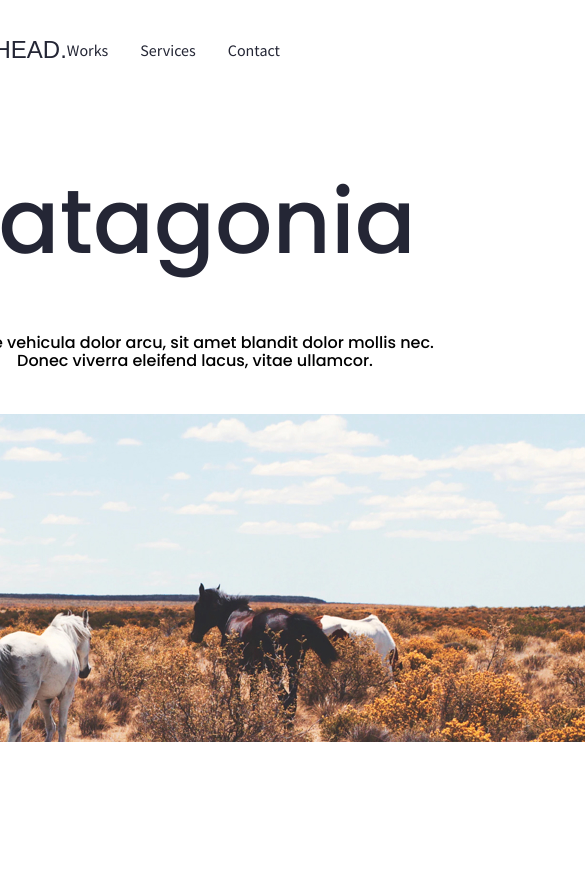
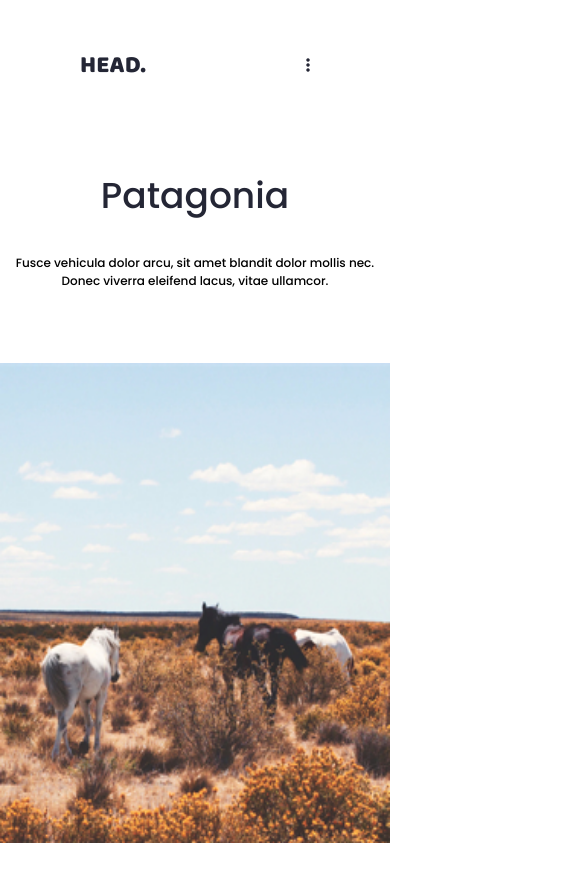
Before and after one commit to AumDigital/responsive-design, a plain HTML site: page index.html in a window 390 px wide. Shown: the top 882 px of the page, 585 px wide, since content can reach past the window. Before the commit the page ends 844 px from the top, so only its background shows below. Drawn offline with nearby package versions, Linux system fonts and the light colour scheme; a web font is replaced by a local one.

Commit message:
media queries

```diff
--- a/index.html
+++ b/index.html
@@ -8,6 +8,8 @@
     <link rel="stylesheet" href="styles/index.css">
     <link rel="preconnect" href="https://fonts.googleapis.com">
     <link rel="preconnect" href="https://fonts.gstatic.com" crossorigin>
+    <script src="https://kit.fontawesome.com/1c05d9abb5.js" crossorigin="anonymous"></script>
+    <link rel="preload" href="Baloo-Regular.woff2" as="font" type="font/woff2" crossorigin>
     <link href="https://fonts.googleapis.com/css2?family=Aldrich&family=Poppins:wght@500&family=Source+Sans+Pro&display=swap" rel="stylesheet">
     <title>Responsive-Design</title>
 </head>
@@ -20,6 +22,7 @@
                 <li class="nav-item"> <a href="###"> Works </a></li>
                 <li class="nav-item"> <a href="###"> Services </a></li>
                 <li class="nav-item"> <a href="###"> Contact </a></li>
+                <li class="nav-item phone-view"> <a href="###"> <i class="fa-solid fa-ellipsis-vertical"></i> </a></li>
             </ul>
         </nav>
     </header>
@@ -27,14 +30,12 @@
     <main>
 
         <div class="title-container">
-            <div class="text-content">
 
-                <h1> Patagonia</h1>
+                <h1>Patagonia</h1>
 
                 <p>Fusce vehicula dolor arcu, sit amet blandit dolor mollis nec.
-                    Donec viverra eleifend lacus, vitae ullamcor.
-                </p>
-            </div>
+                    Donec viverra eleifend lacus, vitae ullamcor.</p>
+
         </div>
 
         <div class="image-container">
--- a/styles/_fonts.scss
+++ b/styles/_fonts.scss
@@ -1,3 +1,14 @@
 $main-font: 'Poppins', sans-serif;
 $nav-font:  'Source Sans Pro', sans-serif;
 $logo-font: 'Aldrich', sans-serif;
+$logo-font2: 'Baloo';
+
+
+@font-face {
+    font-family: "Baloo";
+    src: url(fonts/baloo-regular.ttf);
+    font-style: normal;
+    font-weight: 400;
+    line-height: 36px;
+    font-size: 24px;
+}
--- a/styles/_global.scss
+++ b/styles/_global.scss
@@ -10,6 +10,5 @@
     justify-content: center;
     flex-direction: column;
     align-items: center;
-
     font-family: $main-font;
   }
--- a/styles/_header.scss
+++ b/styles/_header.scss
@@ -1,6 +1,6 @@
 header {
     width:100%;
-    margin: 0px;
+    margin: 0;
     display: flex;
 }
 
@@ -11,16 +11,17 @@
     flex-wrap: wrap;
     width: 100%;
     margin: 0;
-    font-family: $nav-font;
+    padding: 3rem;
+    font-family: $main-font;
 }
 
 .nav-list {
     display: flex;
-    width: 60%;
     justify-content: flex-end;
     align-items: center;
     margin: 0 auto;
-    margin-top: 2rem;
+    max-width: 90%;
+    width: 100%;
 
 }
 
@@ -46,3 +47,29 @@
     font-size: 24px;
     line-height: 36px;
 }
+
+.phone-view {
+    opacity: 0;
+}
+
+@media screen and (max-width: 59rem) {
+    .logo {
+        font-family: 'Baloo';
+    }
+}
+
+@media screen and (max-width: 37.5rem){
+    .logo {
+        font-size: 24px;
+        line-height: 36px;
+    }
+    .nav-list li:not(:first-child):not(:last-child) {
+        display: none;
+    }
+    .phone-view {
+        opacity: 1;
+    }
+    .nav-list {
+        max-width:100%;
+    }
+}
--- a/styles/index.scss
+++ b/styles/index.scss
@@ -4,25 +4,24 @@
 
 .title-container {
     display: flex;
-    justify-content: space-evenly;
     align-items: center;
-    width: 80%;
+    flex-direction: column;
+    flex-wrap: wrap;
+    max-width: 40rem;
+    min-width: 16rem;
+    width: 100%;
     margin: 5% auto;
-}
-
-.text-content {
-    display: flex;
-    flex-direction: column;
-    max-width: 500px;
-    min-height: 200px;
-    width: 100%;
 }
 
 .title-container h1 {
     display: flex;
-    max-width: 455px;
+    justify-content: center;
+    flex-wrap: wrap;
+    max-width: 28rem;
     width: 100%;
-    min-height: 102px;
+    min-height: 3rem;
+
+
     font-style: normal;
     font-weight: 500;
     font-size: 90px;
@@ -30,16 +29,71 @@
     color: #242635;
 }
 
+
+
+
 .title-container p {
     display: flex;
     justify-content: center;
     align-items: center;
     text-align: center;
-    max-width: 574px;
+    flex: wrap;
+    max-width: 38rem;
+    min-height: 3rem;
     width: 100%;
-    margin: 0 auto;
+
+
+    font-style: normal;
+    font-weight: 400;
+    font-size: 22px;
+    line-height: 33px;
+
 }
 
 .image-container {
+    display: flex;
+    justify-content: center;
+    align-items: center;
+    flex: wrap;
+    width: 100%;
+    margin: 0 auto;
+    min-height: 30rem;
+}
 
+.main-image {
+    display: flex;
+    justify-content: center;
+    align-items: center;
+    flex: wrap;
+    max-width: 54rem;
+    min-height: 30rem;
+    width: 100%;
+    margin-bottom: 3rem;
 }
+
+@media screen and (max-width: 59rem) {
+    .main-image {
+        content: url(/images/horse-ipad.jpg);
+    }
+    .title-container h1 {
+        font-size: 72px;
+        line-height: 83px;
+    }
+}
+
+@media screen and (max-width: 37.5rem) {
+    .main-image {
+        content: url(/images/horse-phone.jpg);
+    }
+    .main-image {
+        margin-top: 3rem;
+    }
+    .title-container h1{
+        font-size: 36px;
+        line-height: 40px;
+    }
+    .title-container p {
+        font-size: 12px;
+        line-height: 18px;
+    }
+}
--- /dev/null
+++ b/styles/stylesheet.css
@@ -0,0 +1,8 @@
+@font-face {
+    font-family: 'Baloo';
+    src: url('Baloo-Regular.woff2') format('woff2'),
+        url('Baloo-Regular.woff') format('woff');
+    font-weight: normal;
+    font-style: normal;
+    font-display: swap;
+}
```
Also changed, not shown: styles/fonts/baloo-regular.ttf (added), styles/index-dist.css, styles/index.css, 5 other files.
